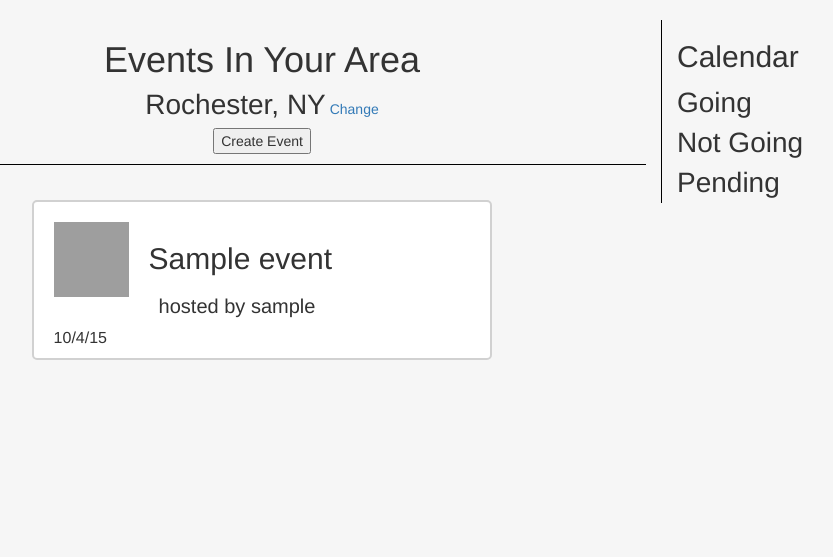
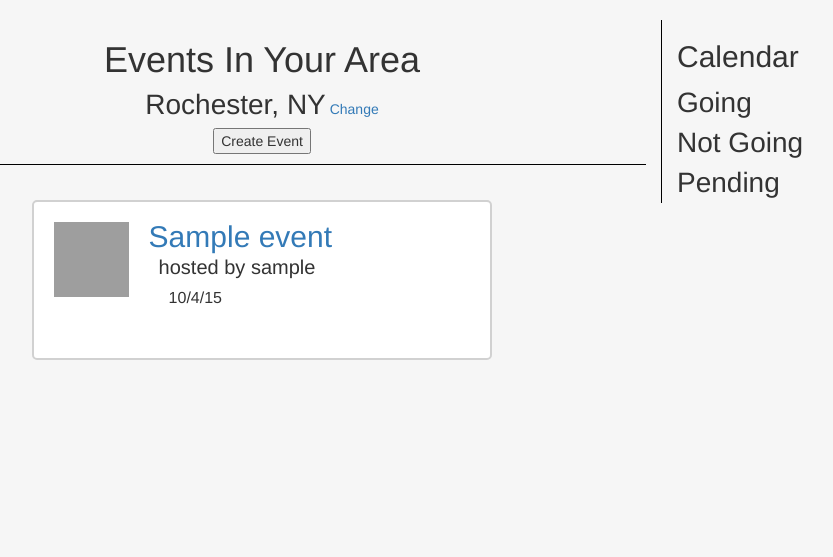
Before and after one commit to AlexanderKM/ClubEarth, a Django app: template clubEarth/earth/templates/event_list.html in a window 1280 px wide. Shown: the part 52-609 px from the top of the page, without its empty margins (207-1040 px from the left). Run offline with Django 3.2, Linux system fonts and the light colour scheme; the template is opened without the code that fills it: values that come from a table or form of the project are taken from there, others are empty; tables that the repository leaves empty hold one stand-in row (values such as "Sample post"); parts of the project's set-up code (start-up, migrations or seed data) failed here and were passed over; some libraries are stand-ins or nearby versions; grey boxes are pictures that could not be loaded.

Commit message:
clickable event title

```diff
--- a/clubEarth/earth/static/earth/css/event_list.css
+++ b/clubEarth/earth/static/earth/css/event_list.css
@@ -54,17 +54,16 @@
 	padding-top: 20px;
 }
 
-.event-info-container > h1 .event-info-container > h2{
-	line-height: 0px;
-}
-
 .event-name{
 	font-size: 30px;
+	line-height: 30px;
 }
 
 .event-host{
 	margin-left: 10px;
 	font-size: 20px;
+	line-height: 20px;
+	margin-top: 5px;
 }
 
 .calendar-section{
--- a/clubEarth/earth/templates/event_list.html
+++ b/clubEarth/earth/templates/event_list.html
@@ -21,10 +21,10 @@ Events
 				<img class="event-image" src="http://static1.squarespace.com/static/559bd163e4b01adcb4fa3be4/55b7d23ee4b015b50439b1b2/55b7d34de4b032739413227e/1443973774024/Final+Leaf+Project_Page_3.jpg?format=1000w"></img>
 			</div>
 			<div class="event-info-container">
-				<h1 class="event-name">{{ event.name }}</h>
+				<a class="event-name" href="{% url 'earth:event_info' event.id %}">{{ event.name }}</a>
 				<h3 class="event-host">hosted by {{ event.host.user.username }}</h3>
+				<div class="event-date">10/4/15</div>
 			</div>
-			<div class="event-date">10/4/15</div>
 		</div>
 		{% endfor %}
 	</div>
```
